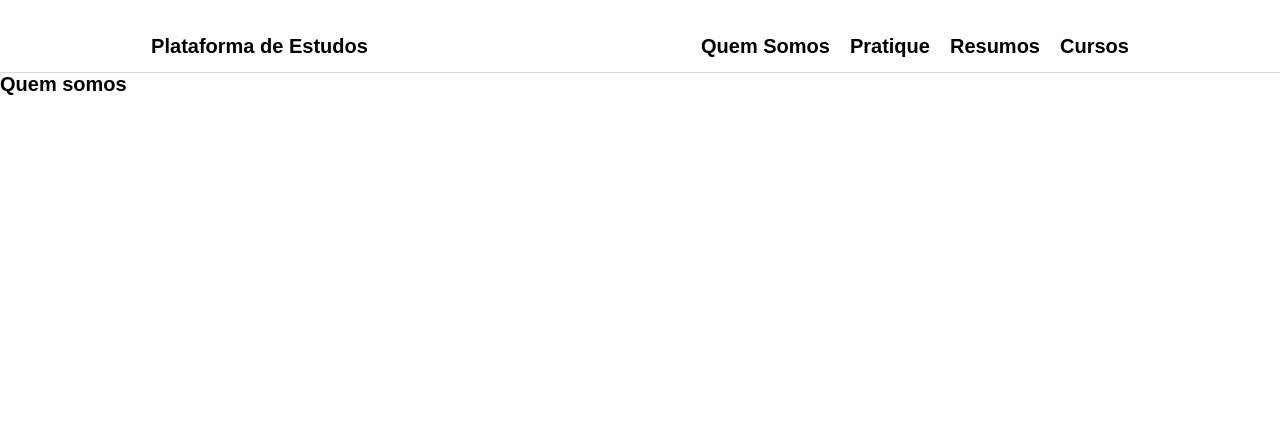
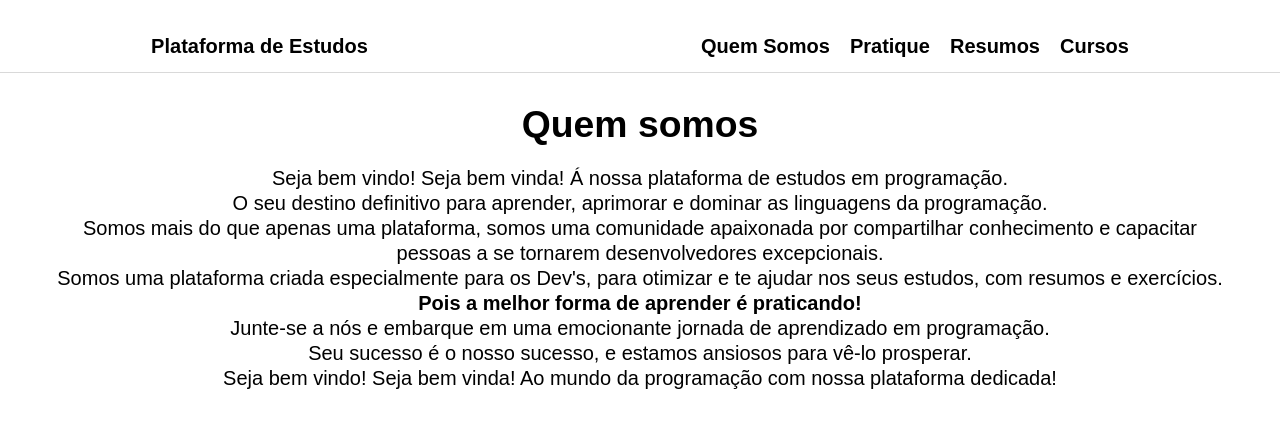
Before and after one commit to Desafio-do-Julio-DNC/vamosCodar, a plain HTML site: page pages/quem-somos.html in a window 1280 px wide. Drawn offline with Linux system fonts and the light colour scheme.

Commit message:
Página Quem Somos criada - Falta estilizar melhor

```diff
--- a/pages/quem-somos.html
+++ b/pages/quem-somos.html
@@ -4,6 +4,26 @@
 <head>
   <meta charset="UTF-8">
   <meta name="viewport" content="width=device-width, initial-scale=1.0">
+  <style>
+    #quem-somos {
+      padding: 30px;
+      text-align: center;
+    }
+
+    #quem-somos h1 {
+      font-size: 28pt;
+    }
+
+    #quem-somos p {
+      margin-top: 20px;
+      font-size: 15pt;
+      line-height: 25px;
+    }
+
+    span {
+      font-weight: 600;
+    }
+  </style>
   <title>Quem Somos</title>
   <!-- STYLES -->
   <link rel="stylesheet" href="../styles/global.css">
@@ -18,7 +38,22 @@
 
 <body>
   <header-component></header-component>
-  <h1>Quem somos</h1>
+  <div id="quem-somos">
+    <h1>Quem somos</h1>
+    <p>
+      Seja bem vindo! Seja bem vinda! Á nossa plataforma de estudos em programação.
+      <br>O seu destino definitivo para aprender, aprimorar e dominar as linguagens da programação.
+      <br>Somos mais do que apenas uma plataforma, somos uma comunidade apaixonada por compartilhar conhecimento e capacitar
+      <br>pessoas a se tornarem desenvolvedores excepcionais.
+      <br>Somos uma plataforma criada especialmente para os Dev's, para otimizar e te ajudar nos seus estudos, com resumos e
+      exercícios.
+      <br><span> Pois a melhor forma de aprender é praticando!</span>
+      <br>Junte-se a nós e embarque em uma emocionante jornada de aprendizado em programação.
+      <br>Seu sucesso é o nosso sucesso, e estamos ansiosos para vê-lo prosperar.
+      <br>Seja bem vindo! Seja bem vinda! Ao mundo da programação com nossa plataforma dedicada!
+    </p>
+  </div>
+
 </body>
 
 </html>
```
